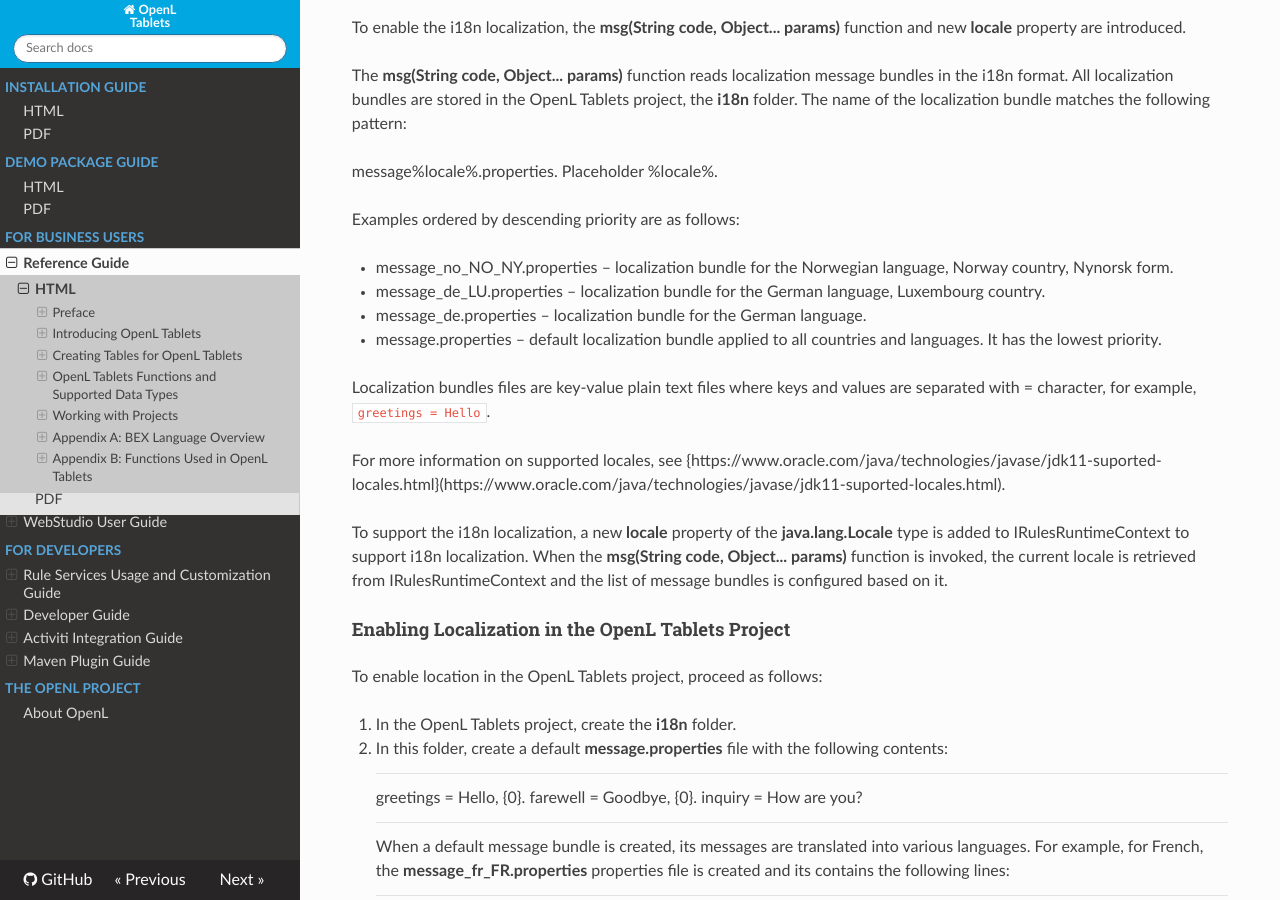
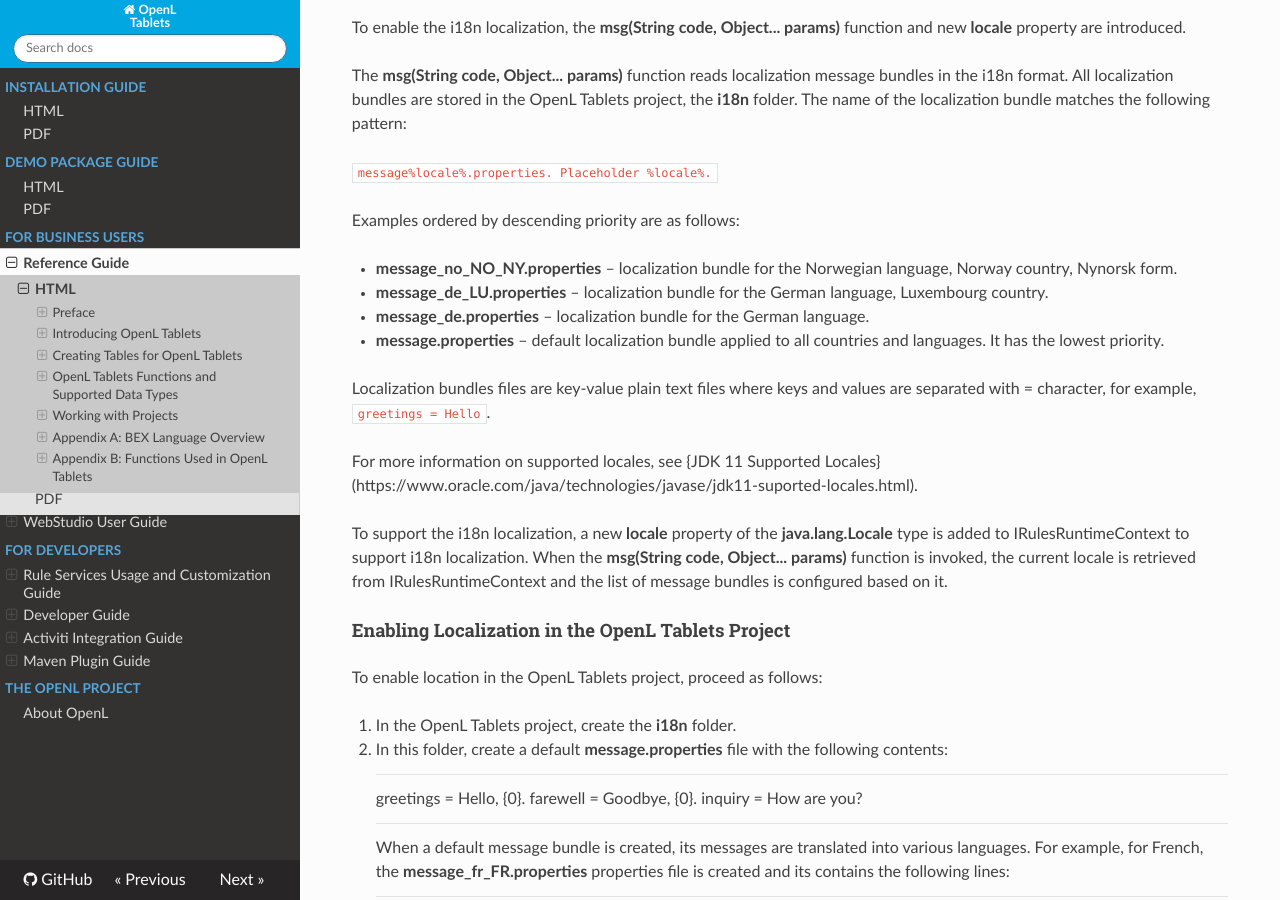
Before and after one commit to agradus/OpenLdocs, an MkDocs documentation site: the page built from docs/documentation/guides/reference_guide.md, in a window 1280 px wide and 900 px high, scrolled down 174906 px. Built offline with MkDocs 1.6.1, drawn with Linux system fonts in a browser that asks for light colours; nearby versions of some CDN libraries.

Commit message:
Update reference_guide.md

```diff
--- a/docs/documentation/guides/reference_guide.md
+++ b/docs/documentation/guides/reference_guide.md
@@ -3800,18 +3800,18 @@
 
 The **msg(String code, Object... params)** function reads localization message bundles in the i18n format. All localization bundles are stored in the OpenL Tablets project, the **i18n** folder. The name of the localization bundle matches the following pattern:
 
-message%locale%.properties. Placeholder %locale%.
+`message%locale%.properties. Placeholder %locale%.`
 
 Examples ordered by descending priority are as follows:
 
--   message_no_NO_NY.properties – localization bundle for the Norwegian language, Norway country, Nynorsk form.
--   message_de_LU.properties – localization bundle for the German language, Luxembourg country.
--   message_de.properties – localization bundle for the German language.
--   message.properties – default localization bundle applied to all countries and languages. It has the lowest priority.
+-   **message_no_NO_NY.properties** – localization bundle for the Norwegian language, Norway country, Nynorsk form.
+-   **message_de_LU.properties** – localization bundle for the German language, Luxembourg country.
+-   **message_de.properties** – localization bundle for the German language.
+-   **message.properties** – default localization bundle applied to all countries and languages. It has the lowest priority.
 
 Localization bundles files are key-value plain text files where keys and values are separated with = character, for example, `greetings = Hello`.
 
-For more information on supported locales, see {https://www.oracle.com/java/technologies/javase/jdk11-suported-locales.html}(https://www.oracle.com/java/technologies/javase/jdk11-suported-locales.html).
+For more information on supported locales, see {JDK 11 Supported Locales}(https://www.oracle.com/java/technologies/javase/jdk11-suported-locales.html).
 
 To support the i18n localization, a new **locale** property of the **java.lang.Locale** type is added to IRulesRuntimeContext to support i18n localization. When the **msg(String code, Object... params)** function is invoked, the current locale is retrieved from IRulesRuntimeContext and the list of message bundles is configured based on it.
 
@@ -3824,32 +3824,41 @@
 2.  In this folder, create a default **message.properties** file with the following contents:
 
     ***
+
     greetings = Hello, {0}.
     farewell = Goodbye, {0}.
     inquiry = How are you?
+
     ***
 
     When a default message bundle is created, its messages are translated into various languages. For example, for French, the **message_fr_FR.properties** properties file is created and its contains the following lines:
 
     ***
+
     greetings = Bonjour, {0}.
     farewell = Au revoir, {0}.
     inquiry = Comment allez-vous?
+
     ***
+
     Note that the values on the right are translated while the keys on the left size remain the same. The keys must not be changed as they are used as referred to when rules fetch the translated text.
 
 3.  Define the required locale in **IRulesRuntimeContext**, for example, by calling the **modifyContext** method as follows:
 
     ***
+
     '= modifyContext("locale", toLocale("fr_FR"))
+
     ***
 
 3.  Define a localization message for this locale:
 
     ***
+
     '= msg("greetings", "John Smith") // Bonjour, John Smith
     '= msg("farewell", "John Smith") // Au revoir, John Smith
     '= msg("inquiry") // Comment allez-vous?
+
     ***
 
 In this case, all localization messages are retrieved from **message_fr_FR.properties**. If the locale is set up for another language, for example, **uk_UA**, but the appropriate message bundle is not created, the properties are retrieved from the default file **message.properties**.
```
